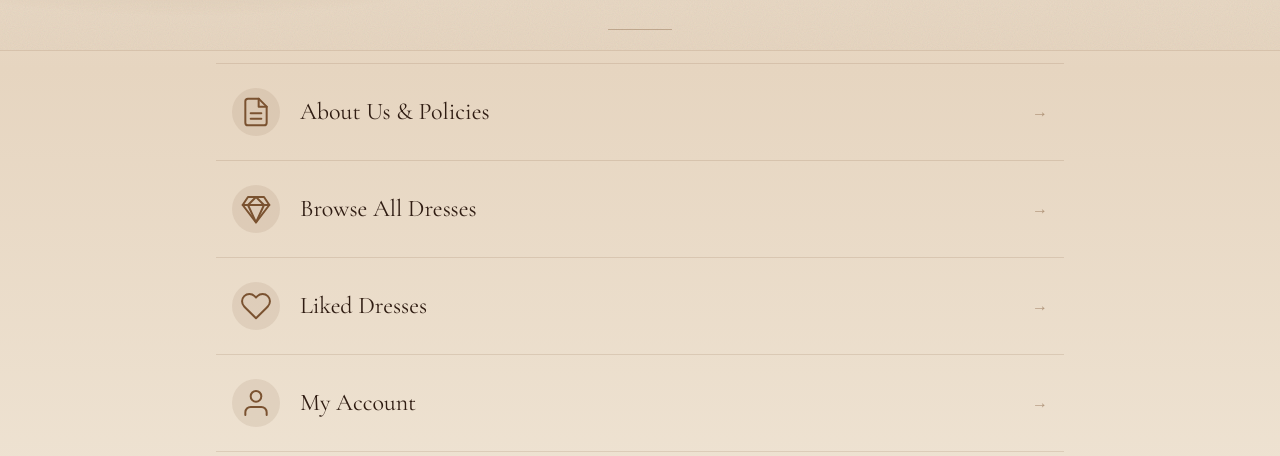
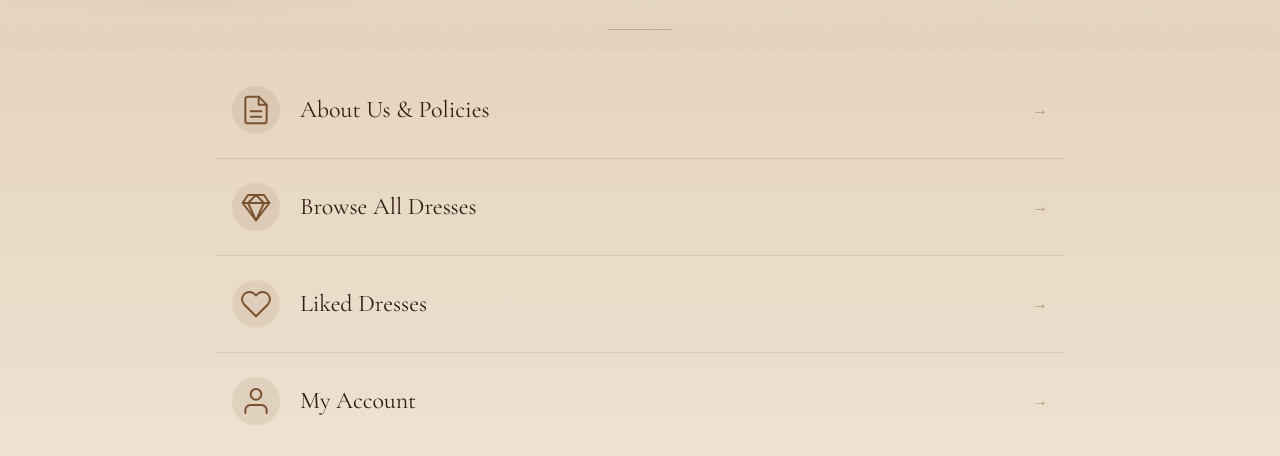
Before and after one commit to kraftklothing/Kraft_Klothing, a Next.js app: page / in a window 1280 px wide. Shown: the part 344-800 px from the top of the page. Built offline with nearby package versions, Linux system fonts and the light colour scheme.

Commit message:
Remove home section divider lines
Drop the horizontal borders between the hero and navigation block.

Co-authored-by: kraftklothing <kraftklothing@users.noreply.github.com>

```diff
--- a/app/page.tsx
+++ b/app/page.tsx
@@ -3,7 +3,7 @@ import MainSections from "@/components/MainSections";
 export default function HomePage() {
   return (
     <div className="home-shell text-cocoa">
-      <section className="home-hero relative overflow-hidden border-b border-walnut/15">
+      <section className="home-hero relative overflow-hidden">
         <div className="home-hero-glow pointer-events-none absolute inset-0" aria-hidden="true" />
         <div className="home-hero-grain pointer-events-none absolute inset-0" aria-hidden="true" />
 
--- a/components/MainSections.tsx
+++ b/components/MainSections.tsx
@@ -50,7 +50,7 @@ const SECTIONS = [
 export default function MainSections() {
   return (
     <section className="home-sections relative mx-auto max-w-4xl px-6 pb-14 pt-2 md:pb-20 md:pt-3">
-      <div className="divide-y divide-walnut/15 border-y border-walnut/15">
+      <div className="divide-y divide-walnut/15">
         {SECTIONS.map((section, index) => (
           <Link
             key={section.href}
```
